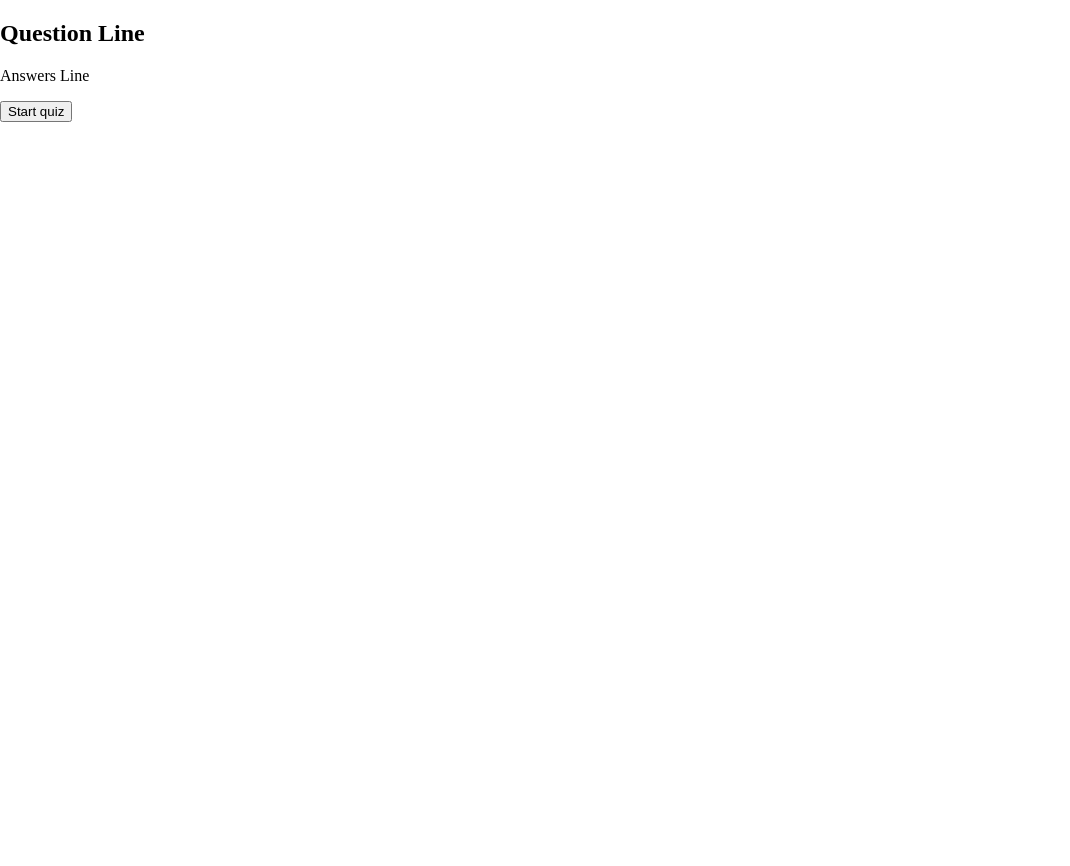
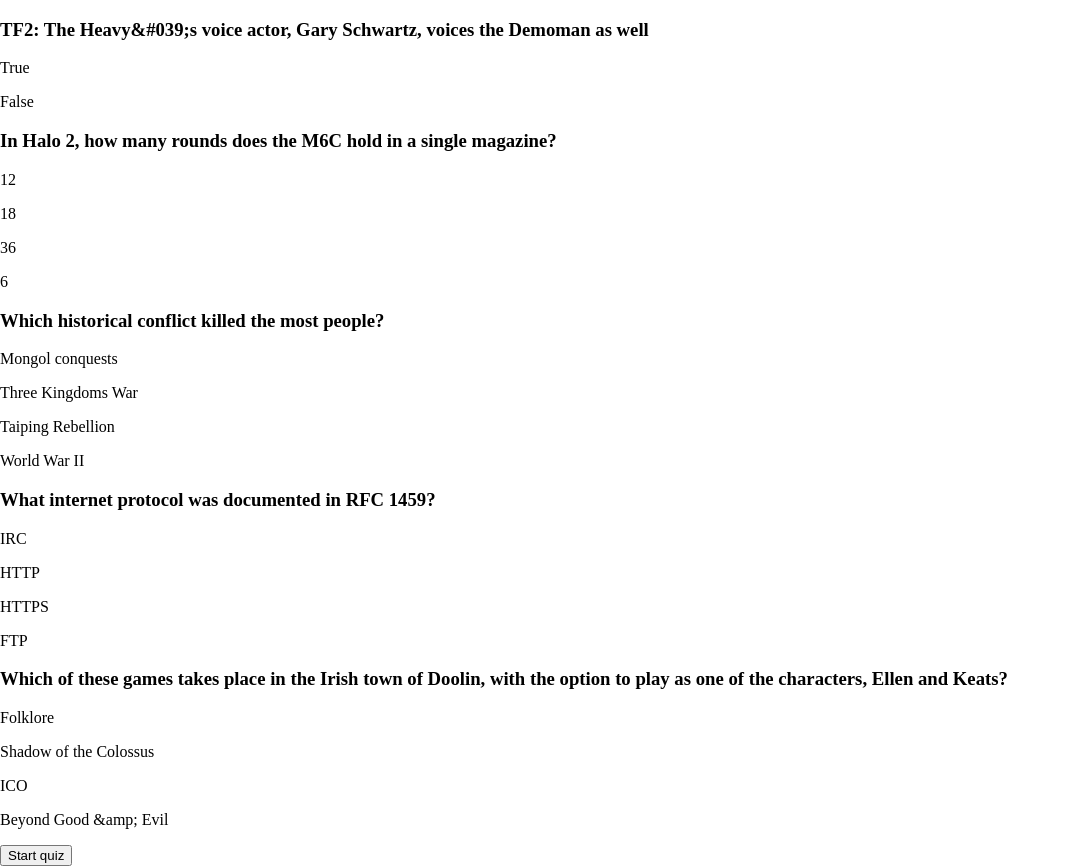
Before and after one commit to BillieAm/quizzical, a React (Create React App) app: page / in a window 1280 px wide. Shown: the whole page, without its empty margins (0-1070 px from the left). Before the commit the page ends 800 px from the top, so only its background shows below. Built offline with nearby package versions, Linux system fonts and the light colour scheme.

Commit message:
build static version

```diff
--- a/package.json
+++ b/package.json
@@ -6,6 +6,7 @@
     "@testing-library/jest-dom": "^5.16.2",
     "@testing-library/react": "^12.1.3",
     "@testing-library/user-event": "^13.5.0",
+    "nanoid": "^3.3.1",
     "react": "^17.0.2",
     "react-dom": "^17.0.2",
     "react-scripts": "5.0.0",
--- a/src/AnswersLine.js
+++ b/src/AnswersLine.js
@@ -1,3 +1,10 @@
 export default function AnswersLine(props) {
-  return <p>Answers Line</p>;
+  const allAnswersArr = [props.correct, ...props.incorrect];
+  const shuffleAnswers = allAnswersArr.sort(() => Math.random() - 0.5);
+
+  const answersDisplay = shuffleAnswers.map((answer, index) => {
+    return <p key={index + 1}>{answer}</p>;
+  });
+
+  return <div className="answers-container">{answersDisplay}</div>;
 }
--- a/src/App.js
+++ b/src/App.js
@@ -1,10 +1,11 @@
 import Question from "./Question";
 import Button from "./Button";
+import data from "./data";
 
 function App() {
   return (
     <div className="App">
-      <Question />
+      <Question content={data} />
       <Button />
 
       {/*
--- a/src/Question.js
+++ b/src/Question.js
@@ -1,11 +1,19 @@
 import QuestionLine from "./QuestionLine";
 import AnswersLine from "./AnswersLine";
+import { nanoid } from "nanoid";
 
 export default function Question(props) {
-  return (
-    <div>
-      <QuestionLine />
-      <AnswersLine />
-    </div>
-  );
+  const questionsList = props.content.map((question, index) => {
+    return (
+      <div className="question" key={index}>
+        <QuestionLine key={nanoid()} question={question.question} />
+        <AnswersLine
+          key={nanoid()}
+          correct={question.correct_answer}
+          incorrect={question.incorrect_answers}
+        />
+      </div>
+    );
+  });
+  return <div className="questions-container">{questionsList}</div>;
 }
--- a/src/QuestionLine.js
+++ b/src/QuestionLine.js
@@ -1,3 +1,3 @@
 export default function QuestionLine(props) {
-  return <h2>Question Line</h2>;
+  return <h3>{props.question}</h3>;
 }
--- /dev/null
+++ b/src/data.js
@@ -0,0 +1,55 @@
+const results = [
+  {
+    category: "Entertainment: Video Games",
+    type: "boolean",
+    difficulty: "medium",
+    question:
+      "TF2: The Heavy&#039;s voice actor, Gary Schwartz, voices the Demoman as well ",
+    correct_answer: "True",
+    incorrect_answers: ["False"],
+  },
+  {
+    category: "Entertainment: Video Games",
+    type: "multiple",
+    difficulty: "hard",
+    question:
+      "In Halo 2, how many rounds does the M6C hold in a single magazine?",
+    correct_answer: "12",
+    incorrect_answers: ["6", "36", "18"],
+  },
+  {
+    category: "History",
+    type: "multiple",
+    difficulty: "medium",
+    question: "Which historical conflict killed the most people?",
+    correct_answer: "World War II",
+    incorrect_answers: [
+      "Taiping Rebellion",
+      "Three Kingdoms War",
+      "Mongol conquests",
+    ],
+  },
+  {
+    category: "Science: Computers",
+    type: "multiple",
+    difficulty: "hard",
+    question: "What internet protocol was documented in RFC 1459?",
+    correct_answer: "IRC",
+    incorrect_answers: ["HTTP", "HTTPS", "FTP"],
+  },
+  {
+    category: "Entertainment: Video Games",
+    type: "multiple",
+    difficulty: "medium",
+    question:
+      "Which of these games takes place in the Irish town of Doolin, with the option to play as one of the characters, Ellen and Keats?",
+    correct_answer: "Folklore",
+    incorrect_answers: [
+      "Shadow of the Colossus",
+      "ICO",
+      "Beyond Good &amp; Evil",
+    ],
+  },
+];
+
+export default results;
--- a/src/index.js
+++ b/src/index.js
@@ -9,7 +9,3 @@
   </React.StrictMode>,
   document.getElementById("root")
 );
-
-// If you want to start measuring performance in your app, pass a function
-// to log results (for example: reportWebVitals(console.log))
-// or send to an analytics endpoint. Learn more: https://bit.ly/CRA-vitals
```
Also changed, not shown: 1 other file (tests, documents, lock files or other folders).
